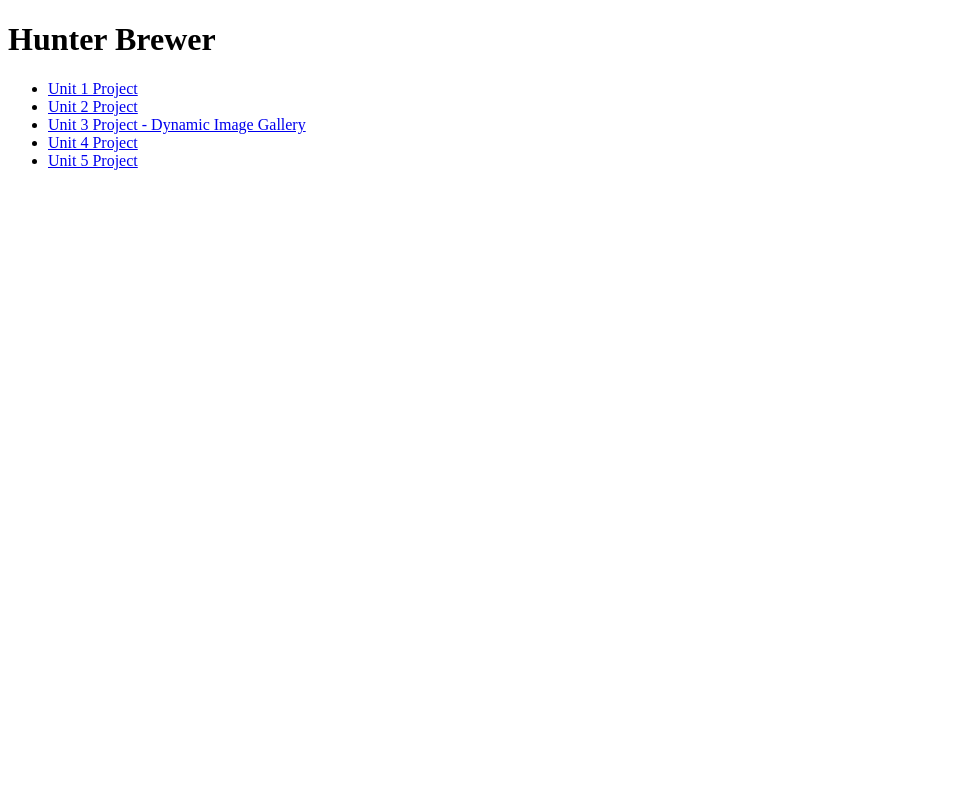
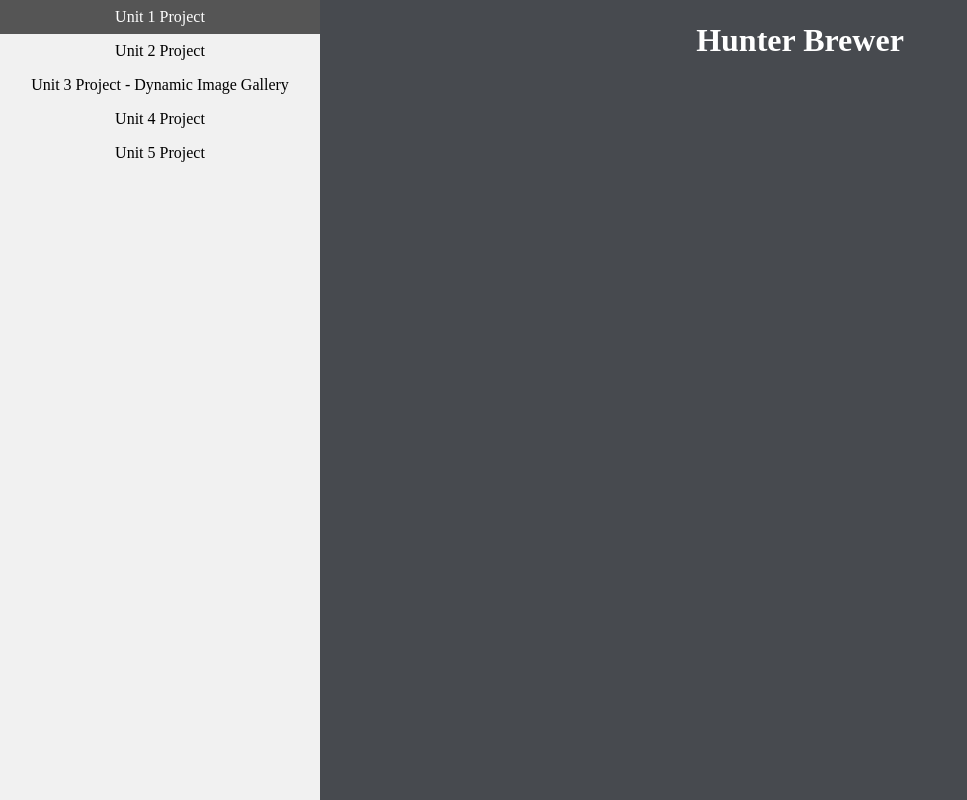
Before and after one commit to hunterbrewer04/hunterbrewer04.github.io, a plain HTML site: page index.html in a window 1280 px wide. Shown: the whole page, without its empty margins (0-967 px from the left). Drawn offline with Linux system fonts and the light colour scheme.

Commit message:
Added a navigation bar for the projects as well as add a background color set to gray

```diff
--- a/index.html
+++ b/index.html
@@ -9,15 +9,19 @@
 </head>
 
 <body class="homepage">
-	<header>
-		<h1 class="name"><b>Hunter Brewer</b></h1></header>
-  <ul class="projects">
-    <li><a href="unit1.htm">Unit 1 Project</a></li>
-    <li><a href="unit2.htm">Unit 2 Project</a></li>
-    <li><a href="unit3.htm">Unit 3 Project - Dynamic Image Gallery</a></li>
-    <li><a href="unit4.html">Unit 4 Project</a></li>
-    <li><a href="unit5.html">Unit 5 Project</a></li>
+
+<ul class="projects">
+    <li class="navbar"><a href="unit1.htm">Unit 1 Project</a></li>
+    <li class="navbar"><a href="unit2.htm">Unit 2 Project</a></li>
+    <li class="navbar"><a href="unit3.htm">Unit 3 Project - Dynamic Image Gallery</a></li>
+    <li class="navbar"><a href="unit4.html">Unit 4 Project</a></li>
+    <li class="navbar"><a href="unit5.html">Unit 5 Project</a></li>
   </ul>
+
+  <div class="upper">
+    <h1 class="name"><b>Hunter Brewer</b></h1>
+
+  </div>
   </body>
 
 </html>
--- a/style.css
+++ b/style.css
@@ -0,0 +1,40 @@
+.homepage {
+  text-align:center;
+  background-color:#474A4F;
+  margin:0;
+}
+
+.projects {
+  list-style-type: none;
+  margin: 0;
+  padding: 0;
+  width: 25%;
+  background-color: #f1f1f1;
+  position: fixed;
+  height: 100%;
+  overflow: auto;
+}
+
+li a {
+  display: block;
+  color: #000;
+  padding: 8px 16px;
+  text-decoration: none;
+}
+
+li a.navbar {
+  background-color: #070708;
+  color: white;
+}
+
+li a:hover:not(.navbar) {
+  background-color: #555;
+  color: white;
+}
+
+.upper {
+  margin-left:25%;
+  padding:1px 16px;
+  height:500px;
+  color:white;
+}
```
